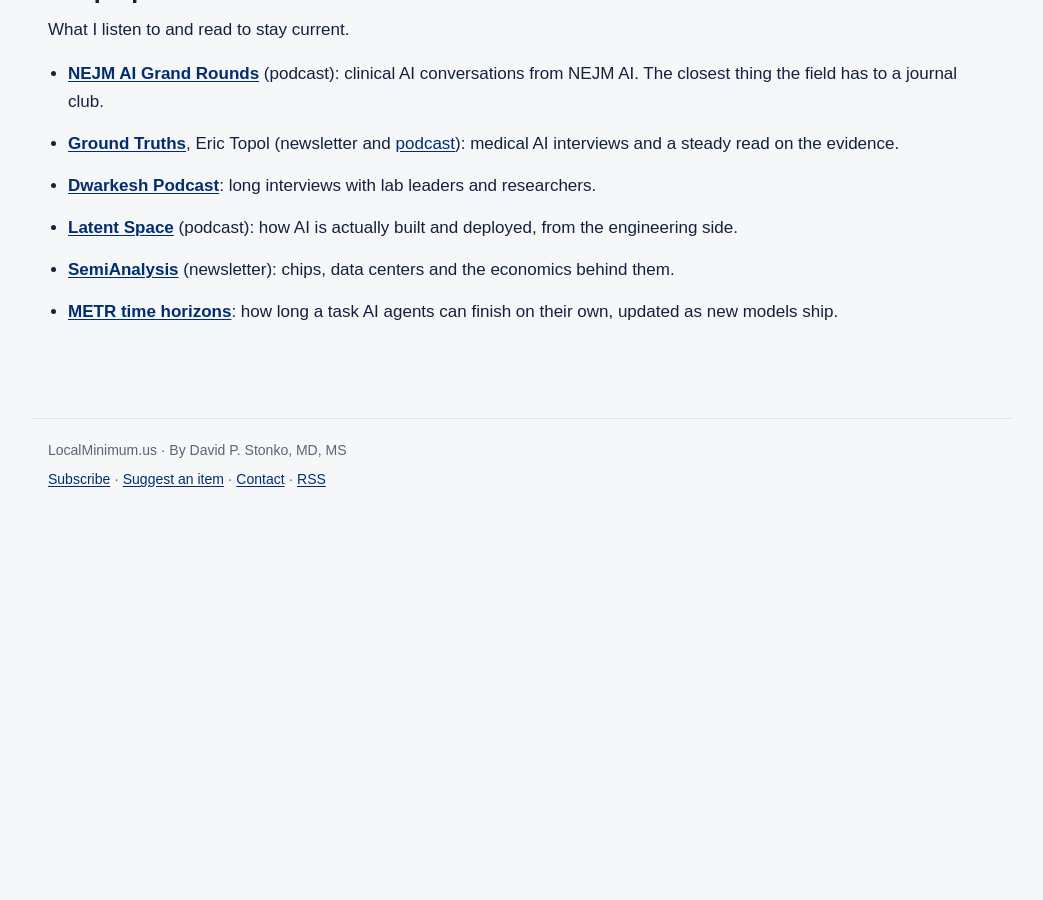
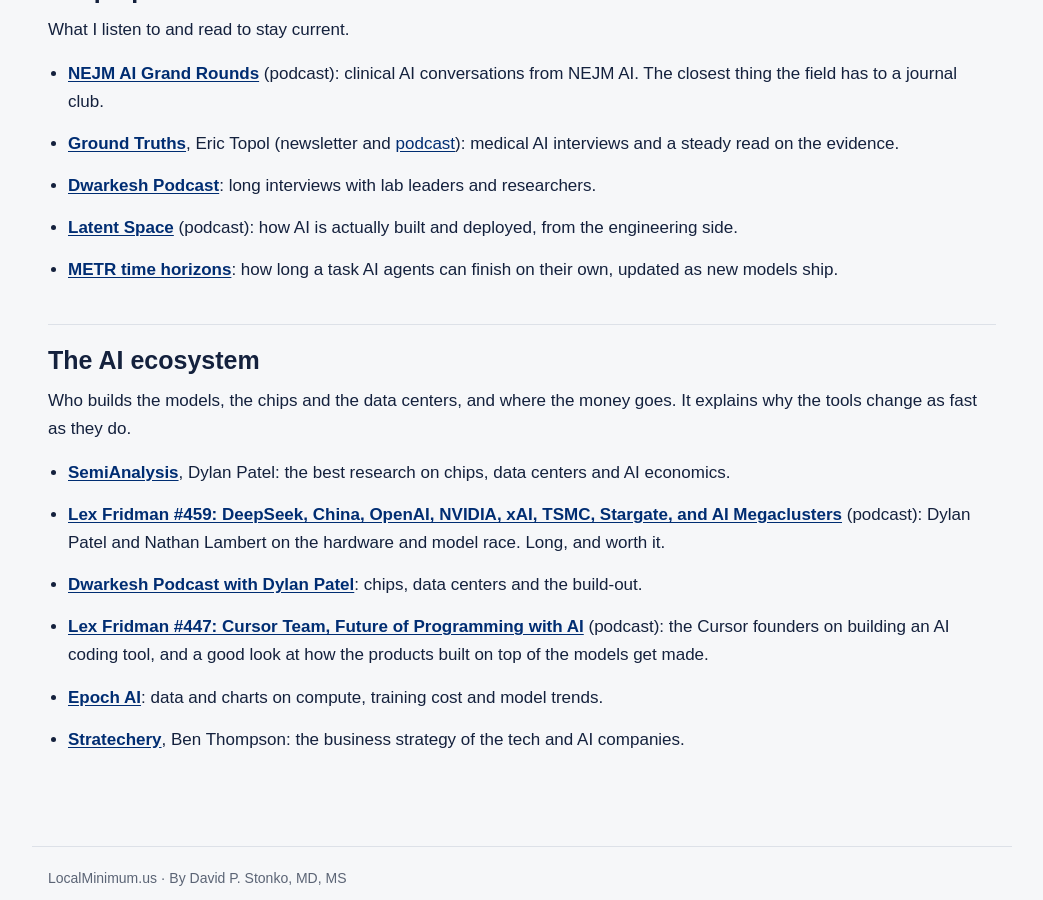
Before and after one commit to davidstonko/ai-surgery, a Jekyll site: the page built from docs/resources/index.md, in a window 1280 px wide and 900 px high, scrolled down 1763 px. Shown: the whole window, without its empty margins (118-1161 px from the left). Built offline with Jekyll 4.4.1, drawn with Linux system fonts in a browser that asks for light colours; before the commit the page ends 2300 px from its top, so only the background shows below that.

Commit message:
Resources: AI ecosystem section
Co-Authored-By: Claude Opus 5.5 <noreply@anthropic.com>
Claude-Session: https://claude.ai/code/session_01CC9uqAMJHVu3pkJefiANJN

```diff
--- a/docs/resources/index.md
+++ b/docs/resources/index.md
@@ -54,7 +54,17 @@ What I listen to and read to stay current.
 - **[Ground Truths](https://erictopol.substack.com/)**, Eric Topol (newsletter and [podcast](https://erictopol.substack.com/s/podcasts)): medical AI interviews and a steady read on the evidence.
 - **[Dwarkesh Podcast](https://www.dwarkesh.com/)**: long interviews with lab leaders and researchers.
 - **[Latent Space](https://www.latent.space/podcast)** (podcast): how AI is actually built and deployed, from the engineering side.
-- **[SemiAnalysis](https://newsletter.semianalysis.com/about)** (newsletter): chips, data centers and the economics behind them.
 - **[METR time horizons](https://metr.org/time-horizons/)**: how long a task AI agents can finish on their own, updated as new models ship.
 
+## The AI ecosystem
+
+Who builds the models, the chips and the data centers, and where the money goes. It explains why the tools change as fast as they do.
+
+- **[SemiAnalysis](https://semianalysis.com/)**, Dylan Patel: the best research on chips, data centers and AI economics.
+- **[Lex Fridman #459: DeepSeek, China, OpenAI, NVIDIA, xAI, TSMC, Stargate, and AI Megaclusters](https://lexfridman.com/deepseek-dylan-patel-nathan-lambert/)** (podcast): Dylan Patel and Nathan Lambert on the hardware and model race. Long, and worth it.
+- **[Dwarkesh Podcast with Dylan Patel](https://www.dwarkesh.com/p/dylan-patel)**: chips, data centers and the build-out.
+- **[Lex Fridman #447: Cursor Team, Future of Programming with AI](https://lexfridman.com/cursor-team/)** (podcast): the Cursor founders on building an AI coding tool, and a good look at how the products built on top of the models get made.
+- **[Epoch AI](https://epoch.ai/)**: data and charts on compute, training cost and model trends.
+- **[Stratechery](https://stratechery.com/)**, Ben Thompson: the business strategy of the tech and AI companies.
+
 </div>
```
